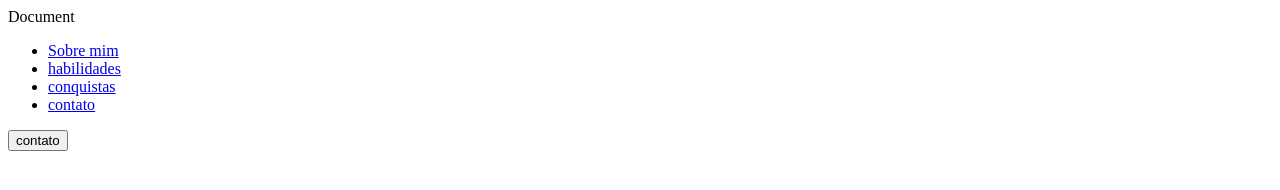
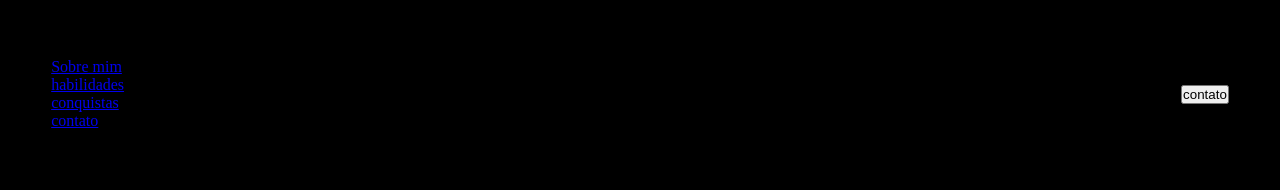
Before and after one commit to RafaelWasconcelos/PT_ORC, a plain HTML site: page portfólio.html in a window 1280 px wide. Drawn offline with Linux system fonts and the light colour scheme.

Commit message:
css 1.1.2

```diff
--- a/portfólio.html
+++ b/portfólio.html
@@ -3,13 +3,14 @@
 <head>
     <meta charset="UTF-8">
     <meta name="viewport">
-    <tittle>Document</tittle>
+    <link rel= "stylesheet" href="style.css">
+    <tittle>Rafael Wasconcelos</tittle>
 </head>
 
 <body>
 
-</body>
     <header>
+        <div class="interface">
             <nav class = "menu-desktop">
                 <ul>
                     <li><a href="#">Sobre mim</a></li>
@@ -19,11 +20,13 @@
                 </ul>
             </nav>
 
-        <div class="btncontato"></div>
+            <div class="btncontato">
                 <a href = "#">
                     <button>contato</button>
-
                 </a>
+            </div><!--btncontato-->
+        </div><!--interface-->
     </header>
 
+</body>
 </html>
--- a/style.css
+++ b/style.css
@@ -0,0 +1,28 @@
+
+*{
+    margin: 0;
+    padding: 0;
+    box sizing: border-box;
+}
+
+body{
+    background-color: black;
+    height: 100vh;
+
+}
+.interface{
+    max-width: 1280px;
+    margin: 0 auto ;
+
+}
+
+/*ESTILO DO CABEÇALHO*/
+header{
+    padding: 40px 4%
+}
+
+header > .interface{
+    display: flex;
+    align-items: center;
+    justify-content: space-between;
+}
```
Lines whose indentation alone changed are shown as unchanged.
